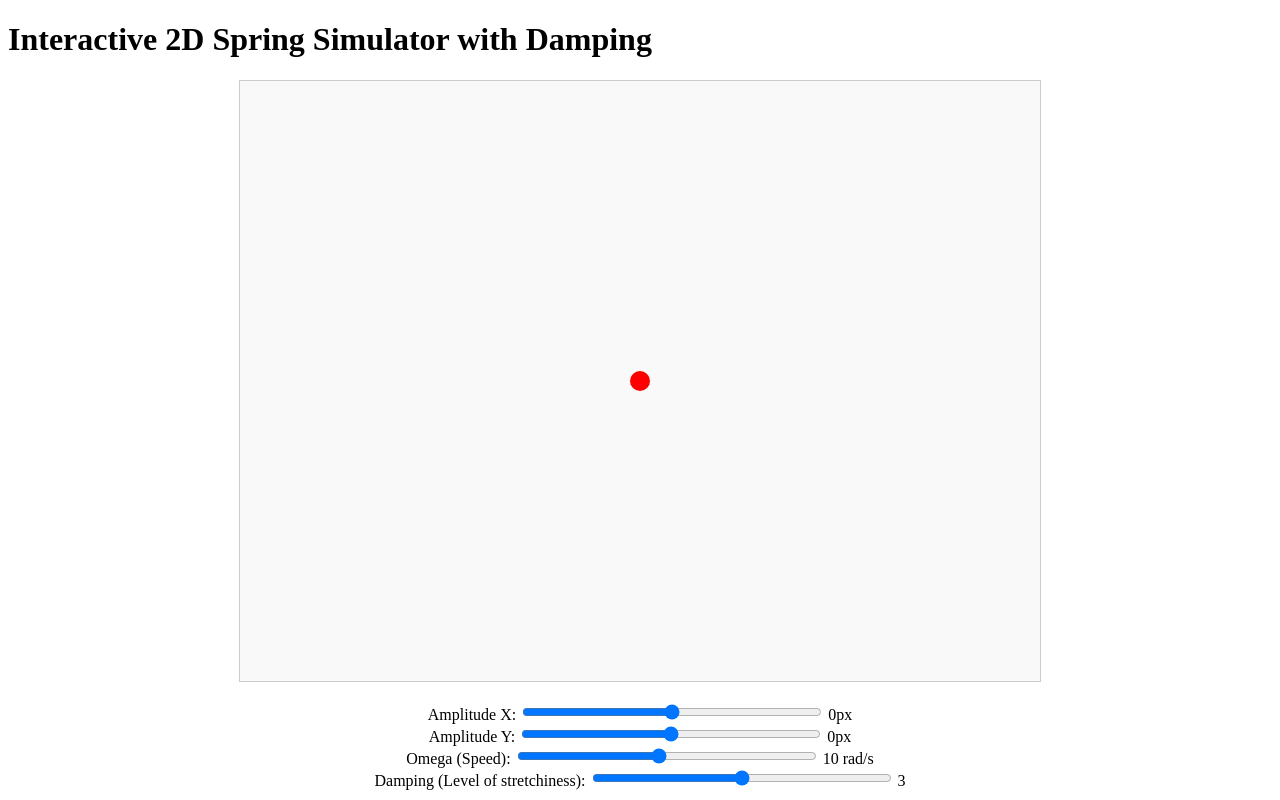
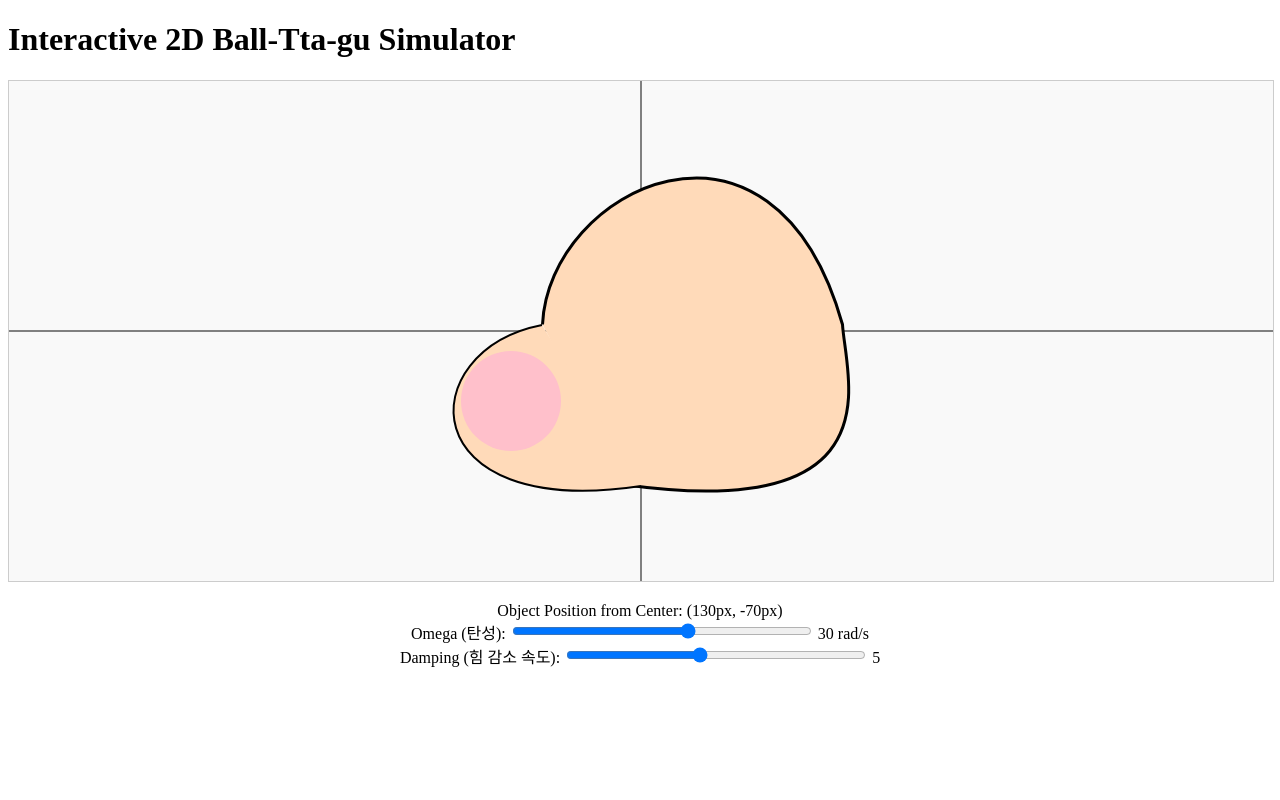
Before and after one commit to kimgh06/balltagu, a SvelteKit app: page / in a window 1280 px wide. Built offline with nearby package versions, Linux system fonts and the light colour scheme.

Commit message:
complete

```diff
--- a/src/routes/+page.svelte
+++ b/src/routes/+page.svelte
@@ -1,52 +1,118 @@
-<svelte:head>
-  <title>Interactive 2D Spring Simulator</title>
-  <meta name="description" content="A simple interactive 2D spring simulator with damping using Svelte." />
-</svelte:head>
-
 <script lang="ts">
   import { onMount } from "svelte";
-
   let canvas: HTMLCanvasElement;
   let context: CanvasRenderingContext2D;
+  const pathData =
+    "M0.999969 99C5 8.49999 154.5 -65.5 201 99C203 133.667 239 231 57 206";
 
   // 초기 변수
-  let amplitudeX = 0; // x축 초기 진폭 (px)
-  let amplitudeY = 0;  // y축 초기 진폭 (px)
-  let omega = 10;       // 각진동수 (탄성) (rad/s)
-  let damping = 3;   // 값 감쇠 계수
-
+  const initValue = [0, 0];
+  let [windowWidth, windowHeight] = initValue;
+  let [amplitudeX, amplitudeY] = initValue; // 진폭
+  let [offsetX, offsetY] = initValue;
+  let [centerX, centerY] = initValue;
+  let [originObjectX, originObjectY] = initValue;
+  const [faceTranslateX, faceTranslateY] = [100, 155];
+  let omega = 30; // 각진동수 (탄성) (rad/s)
+  let damping = 5; // 값 감쇠 계수
   let time = 0;
   let dragging = false;
-  let [offsetX, offsetY]= [0,0];
+  const touchableRange = 80;
 
   // 물체의 초기 위치
-  let objectX = 400, objectY = 300;
+  let [objectX, objectY] = [originObjectX, originObjectY];
 
   const update = () => {
+    const facePath = new Path2D(pathData);
+    [windowWidth, windowHeight] = [
+      window.innerWidth - 16,
+      window.innerHeight - 300,
+    ];
+    [centerX, centerY] = [windowWidth / 2, windowHeight / 2];
+    [originObjectX, originObjectY] = [centerX - 130, centerY + 70];
     if (!dragging) {
       // 진폭이 시간이 지남에 따라 감소 (감쇠 계수 적용)
-      const dampedAmplitudeX = amplitudeX * Math.exp(-damping * time);
-      const dampedAmplitudeY = amplitudeY * Math.exp(-damping * time);
+      const dampingExp = Math.exp(-damping * time);
+      const [dampedAmplitudeX, dampedAmplitudeY] = [
+        amplitudeX * dampingExp,
+        amplitudeY * dampingExp,
+      ];
 
       // 2D 운동 계산
-      const x = dampedAmplitudeX * Math.cos(omega * time);
-      const y = dampedAmplitudeY * Math.cos(omega * time);
+      const vm = Math.cos(omega * time); // vivrational Motion
+      const [x, y] = [dampedAmplitudeX * vm, dampedAmplitudeY * vm];
 
-      objectX = 400 + x;
-      objectY = 300 + y;
+      objectX = originObjectX + x;
+      objectY = originObjectY + y;
     }
+    context.clearRect(0, 0, canvas.width, canvas.height);
+    context.lineWidth = 2;
 
-    // Canvas 그리기
-    context.clearRect(0, 0, canvas.width, canvas.height);
+    // 가로 세로 점선 그리기
     context.beginPath();
-    context.moveTo(400, 300);
+    context.moveTo(centerX, 0);
+    context.lineTo(centerX, windowHeight);
+    context.strokeStyle = "gray";
+    context.stroke();
+    context.beginPath();
+    context.moveTo(0, centerY);
+    context.lineTo(windowWidth, centerY);
+    context.strokeStyle = "gray";
+    context.stroke();
+
+    // 거리 그리기
+    context.beginPath();
+    context.moveTo(originObjectX, originObjectY);
     context.lineTo(objectX, objectY);
     context.strokeStyle = "blue";
     context.stroke();
 
+    // 얼굴 그리기
+    context.save();
     context.beginPath();
-    context.arc(objectX, objectY, 10, 0, 2 * Math.PI);
-    context.fillStyle = "red";
+    context.translate(centerX - faceTranslateX, centerY - faceTranslateY);
+    context.scale(1.5, 1.5);
+    context.strokeStyle = "black";
+
+    // 내부에 살구색으로 칠하기
+    context.fillStyle = "peachpuff";
+    context.fill(facePath);
+    context.stroke(facePath);
+    context.restore();
+
+    // 볼 그리기 (부드럽게 휘어지게)
+    context.save();
+    context.beginPath();
+    context.moveTo(centerX - faceTranslateX + 1, centerY - 6);
+
+    // 제어점과 끝점 설정
+    const controlX1 = objectX - 100; // 제어점 X1
+    const controlY1 = objectY - 50; // 제어점 Y1
+    const controlX2 = objectX - 100; // 제어점 X2
+    const controlY2 = objectY + 120; // 제어점 Y2
+
+    // 곡선 그리기
+    context.bezierCurveTo(
+      controlX1,
+      controlY1,
+      controlX2,
+      controlY2,
+      centerX,
+      centerY + faceTranslateY,
+    );
+
+    context.fillStyle = "peachpuff"; // 살구색
+    context.fill(); // 내부 채우기
+
+    // 외곽선 그리기
+    context.strokeStyle = "black";
+    context.stroke();
+    context.restore();
+
+    // 홍조 넣기
+    context.beginPath();
+    context.arc(objectX, objectY, touchableRange - 30, 0, 2 * Math.PI);
+    context.fillStyle = "pink";
     context.fill();
 
     time += 0.016; // 60fps
@@ -59,7 +125,7 @@
     const mouseY = event.clientY - rect.top;
 
     const dist = Math.sqrt((mouseX - objectX) ** 2 + (mouseY - objectY) ** 2);
-    if (dist < 15) {
+    if (dist < touchableRange) {
       dragging = true;
       offsetX = mouseX - objectX;
       offsetY = mouseY - objectY;
@@ -69,17 +135,23 @@
   const drag = (event: MouseEvent) => {
     if (dragging) {
       const rect = canvas.getBoundingClientRect();
-      objectX = event.clientX - rect.left - offsetX;
-      objectY = event.clientY - rect.top - offsetY;
+      let [newObjectX, newObjectY] = [
+        event.clientX - rect.left - offsetX,
+        event.clientY - rect.top - offsetY,
+      ];
+      if (newObjectX > centerX) newObjectX = centerX;
+      if (newObjectY < centerY) newObjectY = centerY;
+      objectX = newObjectX;
+      objectY = newObjectY;
     }
   };
 
   const endDrag = () => {
     dragging = false;
-    const dx = objectX - 400;
-    const dy = objectY - 300;
-    amplitudeX = dx;
-    amplitudeY = dy;
+    [amplitudeX, amplitudeY] = [
+      objectX - originObjectX,
+      objectY - originObjectY,
+    ];
     time = 0; // 초기화
   };
 
@@ -88,6 +160,54 @@
     update();
   });
 </script>
+
+<svelte:head>
+  <title>Interactive 2D Ball-Tta-gu Simulator</title>
+  <meta
+    name="description"
+    content="A simple interactive 2D Balltagu simulator with damping using Svelte."
+  />
+</svelte:head>
+
+<h1>Interactive 2D Ball-Tta-gu Simulator</h1>
+<canvas
+  bind:this={canvas}
+  width={windowWidth}
+  height={windowHeight}
+  on:pointerdown={startDrag}
+  on:pointermove={drag}
+  on:pointerup={endDrag}
+  on:pointerleave={endDrag}
+></canvas>
+
+<div class="controls">
+  <span
+    >Object Position from Center: ({Math.floor(centerX - objectX)}px, {Math.floor(
+      centerY - objectY,
+    )}px)</span
+  ><br />
+
+  <label
+    >Omega (탄성): <input
+      type="range"
+      min="1"
+      max="50"
+      step="0.1"
+      bind:value={omega}
+    /></label
+  >
+  <span>{omega} rad/s</span><br />
+  <label
+    >Damping (힘 감소 속도): <input
+      type="range"
+      min="1"
+      max="10"
+      step="0.1"
+      bind:value={damping}
+    /></label
+  >
+  <span>{damping}</span>
+</div>
 
 <style>
   canvas {
@@ -104,25 +224,3 @@
     width: 300px;
   }
 </style>
-
-<h1>Interactive 2D Spring Simulator with Damping</h1>
-<canvas
-  bind:this={canvas}
-  width="800"
-  height="600"
-  on:pointerdown={startDrag}
-  on:pointermove={drag}
-  on:pointerup={endDrag}
-  on:pointerleave={endDrag}
-></canvas>
-
-<div class="controls">
-  <label>Amplitude X: <input type="range" min="-500" max="500" bind:value={amplitudeX} /></label>
-  <span>{Math.floor(amplitudeX * 100) / 100}px</span><br />
-  <label>Amplitude Y: <input type="range" min="-500" max="500" bind:value={amplitudeY} /></label>
-  <span>{Math.floor(amplitudeY *100) / 100}px</span><br />
-  <label>Omega (Speed): <input type="range" min="1" max="20" step="0.1" bind:value={omega} /></label>
-  <span>{omega} rad/s</span><br />
-  <label>Damping (Level of stretchiness): <input type="range" min="1" max="5" step="0.1" bind:value={damping} /></label>
-  <span>{damping}</span>
-</div>
```
